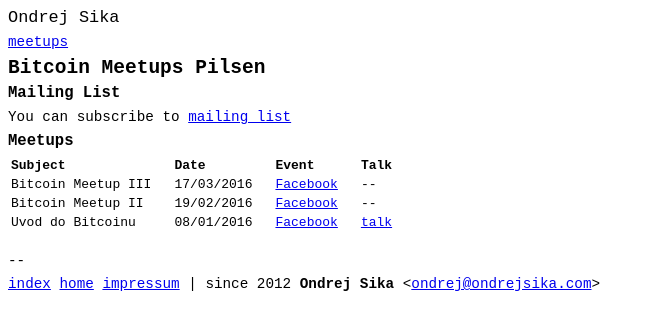
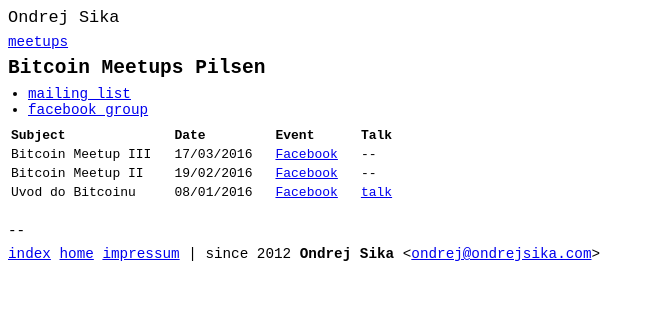
Before and after one commit to ondrejsika/ondrejsika.com, a Jekyll site: the page built from meetups/bitcoin-plzen/index.md, in a window 1280 px wide. Shown: the top 330 px of the page, without its empty margins (0-655 px from the left). Built offline with Jekyll 4.4.1, drawn with Linux system fonts in a browser that asks for light colours; Markdown is read by kramdown in place of the engine named in the settings; comment, search, counter and statistics services are not loaded.

Commit message:
bitcoin meetup - add link to facebook group

```diff
--- a/meetups/bitcoin-plzen/index.md
+++ b/meetups/bitcoin-plzen/index.md
@@ -7,12 +7,9 @@
 
 ## {{ page.title }}
 
-#### Mailing List
+- [mailing list](http://eepurl.com/bQ0m0b)
+- [facebook group](https://www.facebook.com/groups/bitcoinplzen/)
 
-You can subscribe to [mailing list](http://eepurl.com/bQ0m0b)
-
-
-#### Meetups
 
 <table>
 
```
